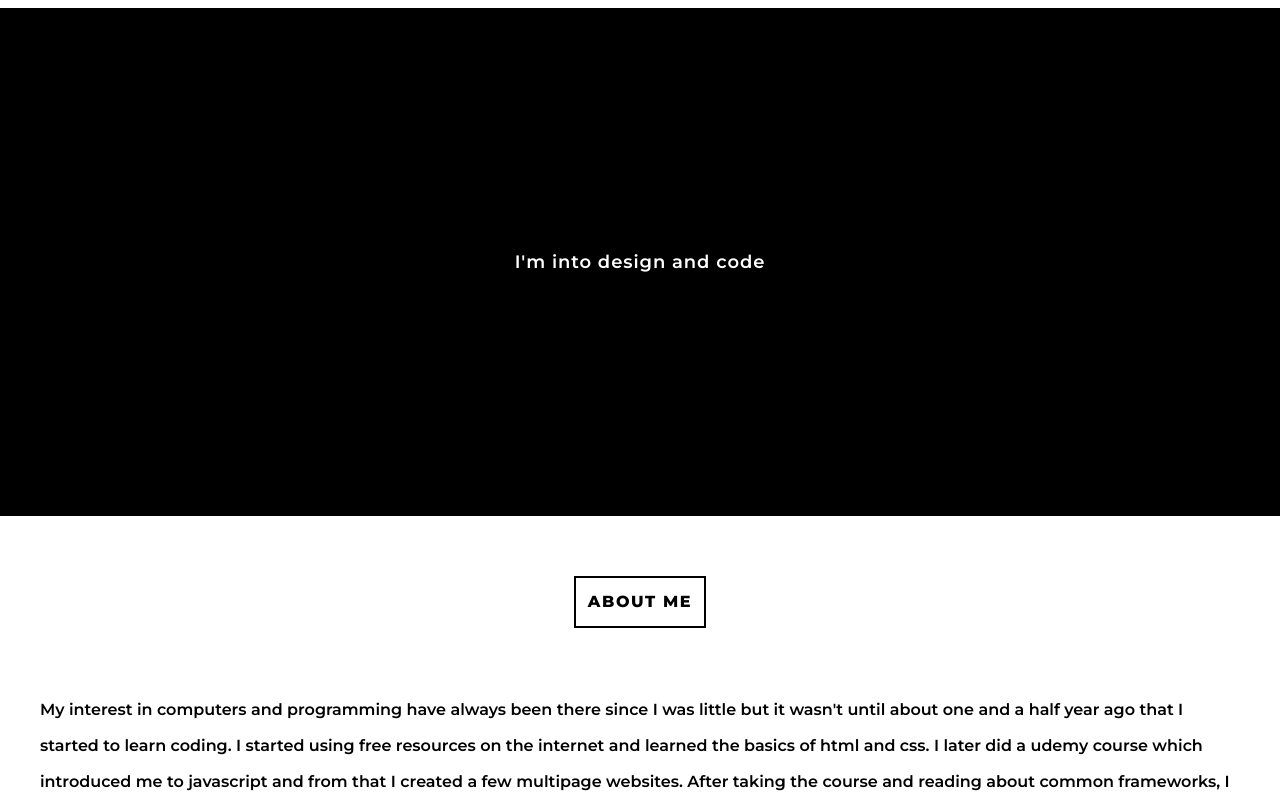
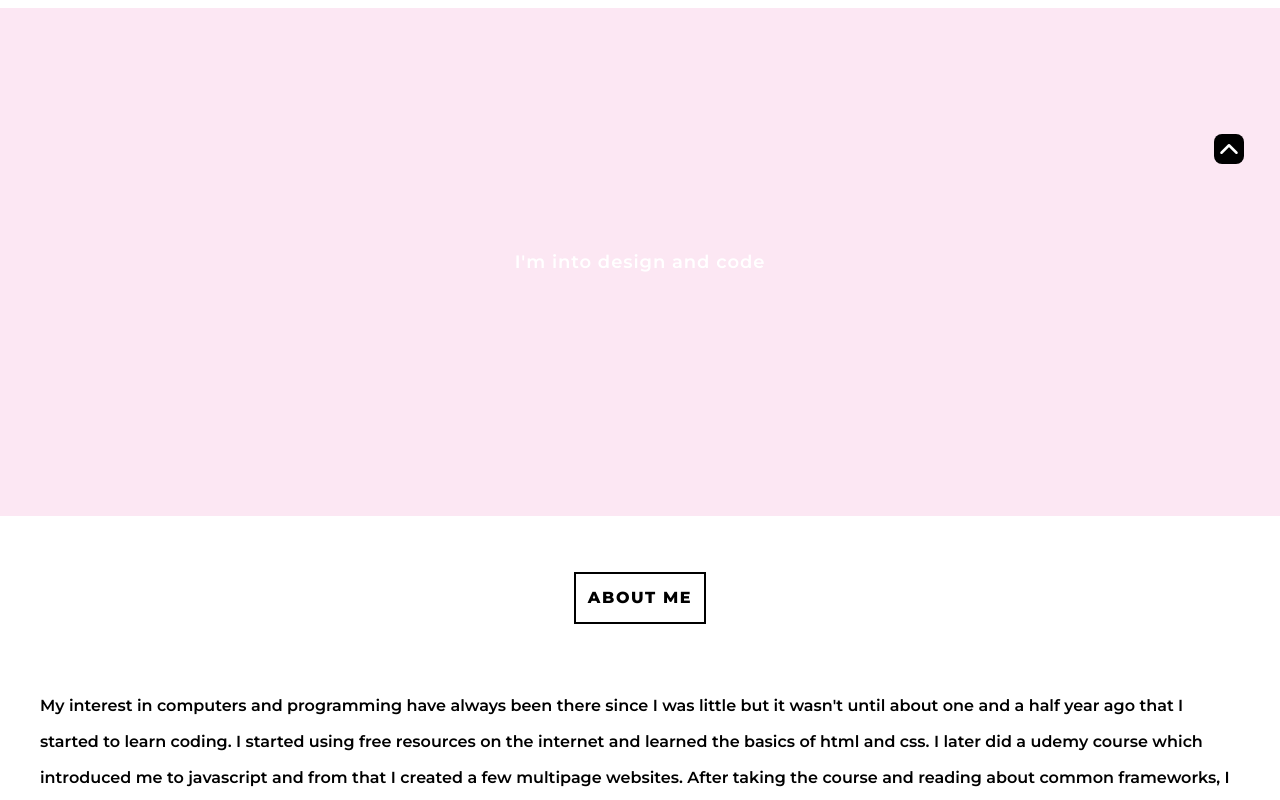
Before and after one commit to Aliciaolofsson/aliciaolofsson, a Next.js app: page / in a window 1280 px wide. Shown: the part 580-1380 px from the top of the page. Built offline with nearby package versions, Linux system fonts and the light colour scheme.

Commit message:
add scroll up button

```diff
--- a/package.json
+++ b/package.json
@@ -15,6 +15,7 @@
     "autoprefixer": "10.4.15",
     "eslint": "8.49.0",
     "eslint-config-next": "13.4.19",
+    "framer-motion": "^10.16.4",
     "lucide-react": "^0.276.0",
     "next": "13.4.19",
     "postcss": "8.4.29",
--- a/src/app/components/About.tsx
+++ b/src/app/components/About.tsx
@@ -3,7 +3,7 @@ import Heading from './Heading';
 
 export default function About() {
   return (
-    <div id='about' className='flex justify-center flex-col items-center p-5 px-10 lg:px-20 '>
+    <div id='about' className='flex justify-center flex-col items-center py-4 px-10 lg:px-20 '>
       <Heading titleName='About me' />
       <section className=' lg:px-24 py-16 '>
         <p className='font-semibold leading-9'>
--- a/src/app/components/Footer.tsx
+++ b/src/app/components/Footer.tsx
@@ -1,11 +1,10 @@
 import React from 'react';
 import SocialMedia from './SocialMedia'; // Adjust the import path
-import { Github, Linkedin } from 'lucide-react';
 
 
 export default function Footer() {
   return (
-    <div className='p-16 flex justify-between items-center'>
+    <div className='p-16 flex items-center bg-indigo-200'>
       <SocialMedia />
       <h1 className='font-semibold'>Desgin and code by: Alicia Olofsson</h1>
 
--- a/src/app/components/MobileNav.tsx
+++ b/src/app/components/MobileNav.tsx
@@ -4,6 +4,7 @@ import Link from 'next/link';
 import React, { useState, useEffect } from 'react';
 import SocialMedia from './SocialMedia';
 import { Menu } from 'lucide-react';
+import { motion } from 'framer-motion';
 
 const MobileNav: React.FC = () => {
   const navItems = [
@@ -44,6 +45,7 @@ const MobileNav: React.FC = () => {
           <Menu width={35} height={35} />
         </button>
       </div>
+      <motion.div className='div'>
         <div
           className={`${
             mobileMenuOpen
@@ -64,6 +66,7 @@ const MobileNav: React.FC = () => {
             </div>
           </ul>
         </div>
+      </motion.div>
     </nav>
   );
 };
--- a/src/app/components/ExtraSection.tsx
+++ b/src/app/components/Path.tsx
@@ -1,9 +1,9 @@
 import React from 'react';
 
-export default function ExtraSection() {
+export default function Path() {
   return (
     <div>
-      <section className='flex justify-center h-5/6 bg-black py-60 my-10 '>
+      <section className='flex justify-center h-5/6 bg-pink-100  py-60 my-10 '>
         <p className='text-white text-lg font-semibold tracking-wider'>I&apos;m into design and code</p>
       </section>
     </div>
--- a/src/app/components/Top.tsx
+++ b/src/app/components/Top.tsx
@@ -4,8 +4,8 @@ import React from 'react';
 
 export default function Top() {
   return (
-    <div className='flex justify-end pr-9 '>
-      <Link href='/' className='fixed'>
+    <div className='flex justify-end pr-9  '>
+      <Link href='/' className='fixed bottom-14 bg-black text-white  rounded-lg'>
         <ChevronUp width={30} height={30}/>
       </Link>
     </div>
--- a/src/app/page.tsx
+++ b/src/app/page.tsx
@@ -2,14 +2,14 @@ import React from 'react';
 import Home from './components/Home';
 import Projects from './components/Projects';
 import About from './components/About';
-import ExtraSection from './components/ExtraSection';
 import Contact from './components/Contact';
+import Path from './components/Path';
 
 export default function aliciaolofsson() {
   return (
     <div>
       <Home />
-      <ExtraSection />
+      <Path />
       <About />
       <Projects />
       <Contact />
```
Also changed, not shown: 1 other file (tests, documents, lock files or other folders). Lines whose indentation alone changed are shown as unchanged.
